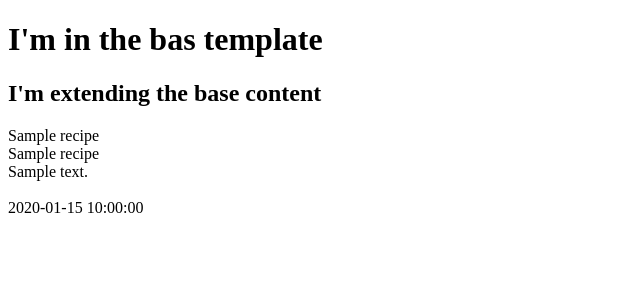
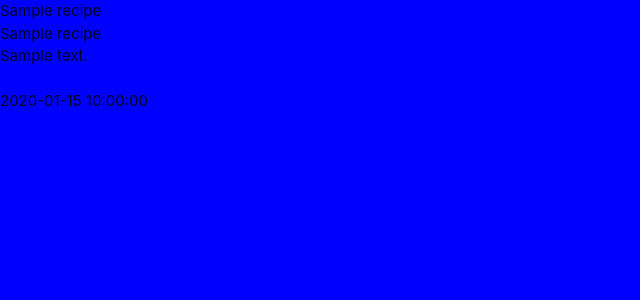
Before and after one commit to LRomero2/Sweet-Treats, a Python web app: template templates/recipes.html in a window 1280 px wide. Shown: the top 300 px of the page, without its empty margins (0-640 px from the left). Run offline with Jinja, Linux system fonts and the light colour scheme; the template is opened without the code that fills it: most values are stand-ins (such as "Sample title", 1, 10 or a date in 2020).

Commit message:
Added links to scripts and css in base.html.

```diff
--- /dev/null
+++ b/static/css/style.css
@@ -0,0 +1,3 @@
+body {
+    background-color: blue;
+}
--- a/templates/base.html
+++ b/templates/base.html
@@ -3,11 +3,24 @@
 <head>
     <meta charset="UTF-8">
     <meta name="viewport" content="width=device-width, initial-scale=1.0">
+    <link rel="stylesheet" href="https://cdnjs.cloudflare.com/ajax/libs/font-awesome/5.15.1/css/all.min.css"
+    integrity="sha512-+4zCK9k+qNFUR5X+cKL9EIR+ZOhtIloNl9GIKS57V1MyNsYpYcUrUeQc9vNfzsWfV28IaLL3i96P9sdNyeRssA==" crossorigin="anonymous" type="text/css">
+    <link rel="stylesheet" href="https://cdnjs.cloudflare.com/ajax/libs/materialize/1.0.0/css/materialize.min.css" type="text/css">
+    <link rel="stylesheet" href="{{ url_for('static', filename='css/style.css') }}" type="text/css">
+     {% block styles %}
+     {% endblock %}
     <title>Recipe Manager</title>
 </head>
 <body>
-    <h1>I'm in the bas template</h1>
+
   {% block content %}
+  {% endblock %}
+
+  <script src="https://code.jquery.com/jquery-3.5.1.min.js"
+  integrity="sha256-9/aliU8dGd2tb6OSsuzixeV4y/faTqgFtohetphbbj0=" crossorigin="anonymous"></script>
+  <script src="https://cdnjs.cloudflare.com/ajax/libs/materialize/1.0.0/js/materialize.min.js"></script>
+  <script src="{{ url_for('static', filename='js/script.js')}}"></script>
+  {% block scripts %}
   {% endblock %}
 </body>
 </html>
--- a/templates/recipes.html
+++ b/templates/recipes.html
@@ -1,7 +1,6 @@
 {% extends "base.html" %}
  {% block content %}
 
-<h2>I'm extending the base content</h2>
 
     {% for recipe in recipes %}
         {{ recipe.recipe_name }}<br>
```
Also changed, not shown: static/js/script.js (added).
